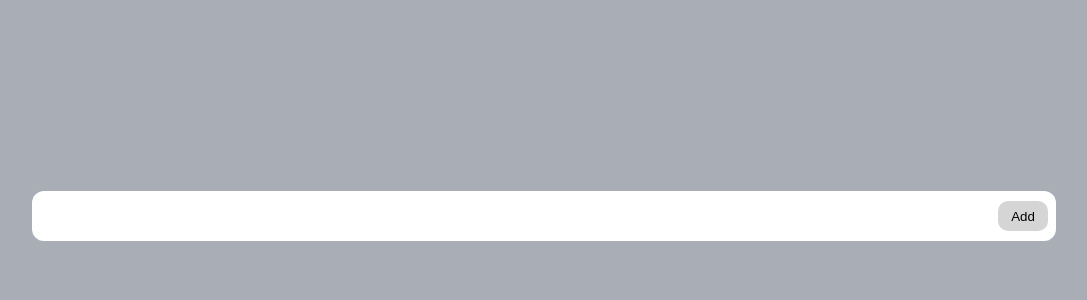
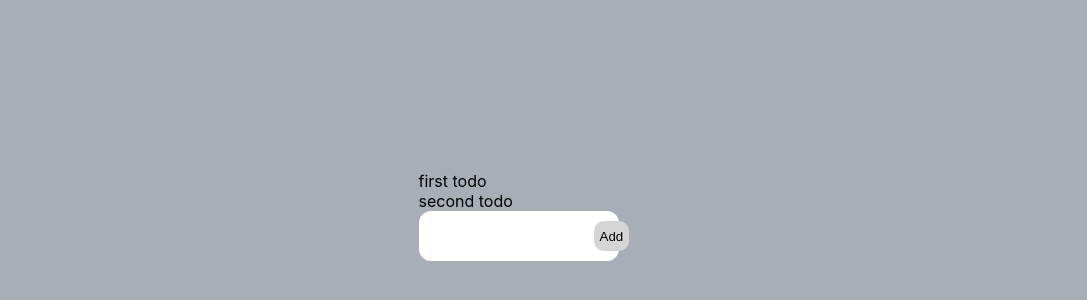
Before and after one commit to AyoTheInspired/todo-creator, a React (Create React App) app: page / in a window 1280 px wide. Shown: the part 184-484 px from the top of the page, without its empty margins (96-1183 px from the left). Built offline with nearby package versions, Linux system fonts and the light colour scheme.

Commit message:
Created todoItem

```diff
--- a/package.json
+++ b/package.json
@@ -3,6 +3,8 @@
 	"version": "0.1.0",
 	"private": true,
 	"dependencies": {
+		"@material-ui/core": "^4.12.3",
+		"@material-ui/icons": "^4.11.2",
 		"@reduxjs/toolkit": "^1.6.1",
 		"@testing-library/jest-dom": "^4.2.4",
 		"@testing-library/react": "^9.5.0",
--- a/src/App.js
+++ b/src/App.js
@@ -1,11 +1,38 @@
 import React from "react";
 import "./App.css";
 import Input from "./components/Input";
+import TodoItem from "./components/TodoItem";
+
+const todoList = [
+	{
+		item: "first todo",
+		done: false,
+		id: Date.now(),
+	},
+	{
+		item: "second todo",
+		done: true,
+		id: 23234,
+	},
+];
 
 function App() {
 	return (
 		<div className="App">
-			<Input />
+			<div className="app__container">
+				<div className="app__todoContainer">
+					{todoList.map((item) => (
+						<TodoItem
+							key={item.id}
+							name={item.item}
+							done={item.done}
+							id={item.id}
+						/>
+					))}
+				</div>
+
+				<Input />
+			</div>
 		</div>
 	);
 }
--- /dev/null
+++ b/src/components/TodoItem.js
@@ -0,0 +1,14 @@
+import React from "react";
+import styled from "styled-components";
+
+const TodoItem = ({ name, item, id, done }) => {
+	return (
+		<Div>
+			<p className={done && "todoItem--done"}> {name} </p>
+		</Div>
+	);
+};
+
+export default TodoItem;
+
+const Div = styled.div``;
```
Also changed, not shown: 1 other file (tests, documents, lock files or other folders). Lines whose indentation alone changed are shown as unchanged.
